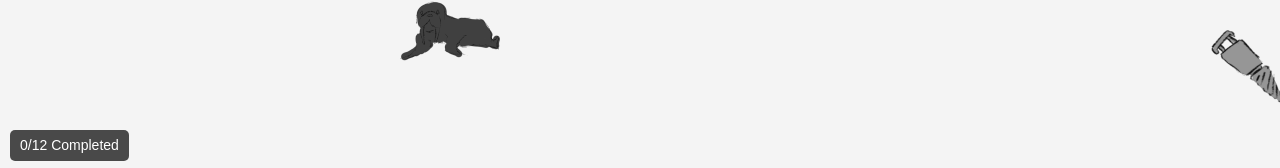
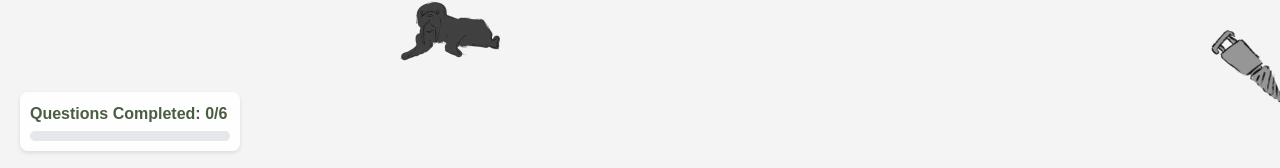
Before and after one commit to Don-Laliberte/CalgaryHacks2025, a React (Vite) app in the folder client/: page / in a window 1280 px wide. Shown: the part 629-797 px from the top of the page. Built offline with nearby package versions, Linux system fonts and the light colour scheme; no server answers.

Commit message:
questionlogicupdate

```diff
--- a/client/src/components/ClickableAssets/QuizProgress.css
+++ b/client/src/components/ClickableAssets/QuizProgress.css
@@ -1,10 +1,80 @@
 .quiz-progress {
-    position: fixed;
-    bottom: 10px;
-    left: 10px;
-    background: rgba(0, 0, 0, 0.7);
-    color: white;
-    padding: 5px 10px;
-    border-radius: 5px;
-    font-size: 14px;
-  }
+  position: fixed;
+  bottom: 20px;
+  left: 20px;
+  background-color: rgba(255, 255, 255, 0.9);
+  padding: 10px;
+  border-radius: 8px;
+  box-shadow: 0 2px 4px rgba(0, 0, 0, 0.1);
+  z-index: 1000;
+}
+
+.progress-text {
+  margin-bottom: 5px;
+  font-weight: bold;
+  color: #4A5D42;
+}
+
+.progress-bar {
+  width: 200px;
+  height: 10px;
+  background-color: #e5e7eb;
+  border-radius: 5px;
+  overflow: hidden;
+}
+
+.progress-fill {
+  height: 100%;
+  background-color: #4A5D42;
+  transition: width 0.3s ease;
+}
+
+.congrats-overlay {
+  position: fixed;
+  top: 0;
+  left: 0;
+  right: 0;
+  bottom: 0;
+  background-color: rgba(0, 0, 0, 0.75);
+  display: flex;
+  justify-content: center;
+  align-items: center;
+  z-index: 9999;
+}
+
+.congrats-modal {
+  background-color: white;
+  padding: 2rem;
+  border-radius: 12px;
+  text-align: center;
+  max-width: 400px;
+  width: 90%;
+  box-shadow: 0 4px 20px rgba(0, 0, 0, 0.2);
+}
+
+.congrats-modal h2 {
+  color: #4A5D42;
+  font-size: 1.8rem;
+  margin-bottom: 1rem;
+}
+
+.congrats-modal p {
+  color: #333;
+  font-size: 1.2rem;
+  margin-bottom: 1.5rem;
+}
+
+.congrats-modal .close-button {
+  background-color: #4A5D42;
+  color: white;
+  border: none;
+  padding: 0.75rem 1.5rem;
+  border-radius: 6px;
+  cursor: pointer;
+  font-size: 1rem;
+  transition: background-color 0.2s;
+}
+
+.congrats-modal .close-button:hover {
+  background-color: #5B7350;
+}
--- a/client/src/components/ClickableAssets/QuizProgress.jsx
+++ b/client/src/components/ClickableAssets/QuizProgress.jsx
@@ -1,15 +1,53 @@
-import { useQuizStore } from "../../store";
-import "./QuizProgress.css";
+import React, { useEffect, useState } from 'react';
+import { useQuizStore } from '../../store';
+import './QuizProgress.css';
 
 const QuizProgress = () => {
   const { questions } = useQuizStore();
-  const completedCount = questions.filter(q => q.isDone).length;
-  const totalCount = questions.length;
+  const [showCongrats, setShowCongrats] = useState(false);
+
+  // Count only the first 6 questions that are done
+  const completedQuestions = questions
+    .slice(0, 6) // Only look at first 6 questions
+    .filter(q => q.isDone).length;
+
+  // Check if all questions are completed
+  useEffect(() => {
+    if (completedQuestions === 6) {
+      setShowCongrats(true);
+    }
+  }, [completedQuestions]);
 
   return (
-    <div className="quiz-progress">
-      {completedCount}/{totalCount} Completed
-    </div>
+    <>
+      <div className="quiz-progress">
+        <div className="progress-text">
+          Questions Completed: {completedQuestions}/6
+        </div>
+        <div className="progress-bar">
+          <div
+            className="progress-fill"
+            style={{ width: `${(completedQuestions / 6) * 100}%` }}
+          ></div>
+        </div>
+      </div>
+
+      {/* Congratulations Modal */}
+      {showCongrats && (
+        <div className="congrats-overlay" onClick={() => setShowCongrats(false)}>
+          <div className="congrats-modal" onClick={e => e.stopPropagation()}>
+            <h2>🎉 Congratulations! 🎉</h2>
+            <p>You have completed all questions!</p>
+            <button
+              className="close-button"
+              onClick={() => setShowCongrats(false)}
+            >
+              Close
+            </button>
+          </div>
+        </div>
+      )}
+    </>
   );
 };
 
```
